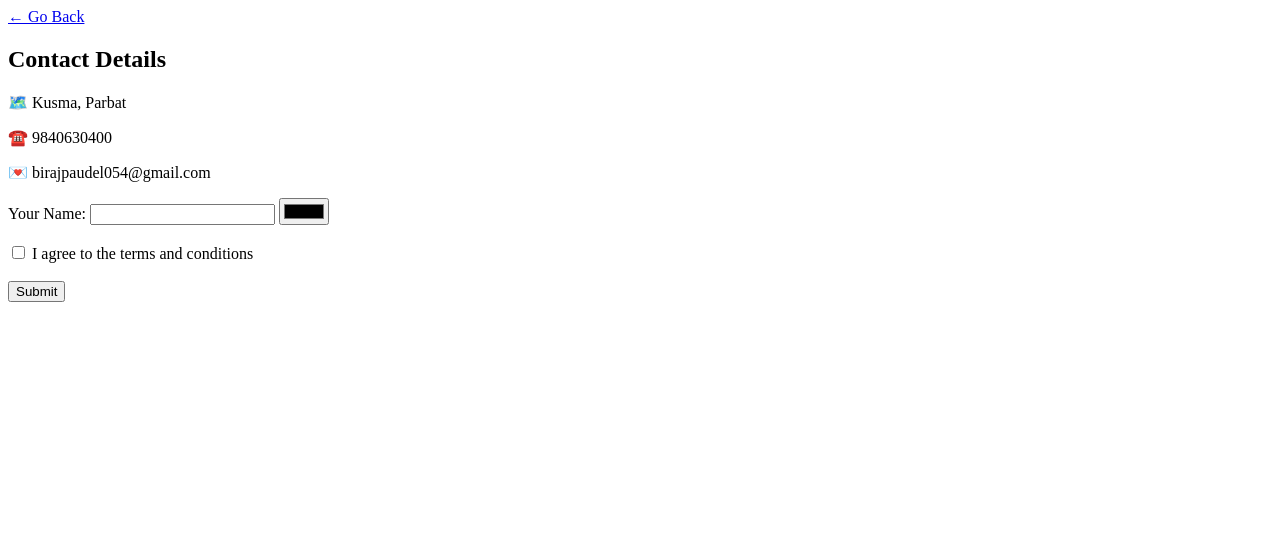
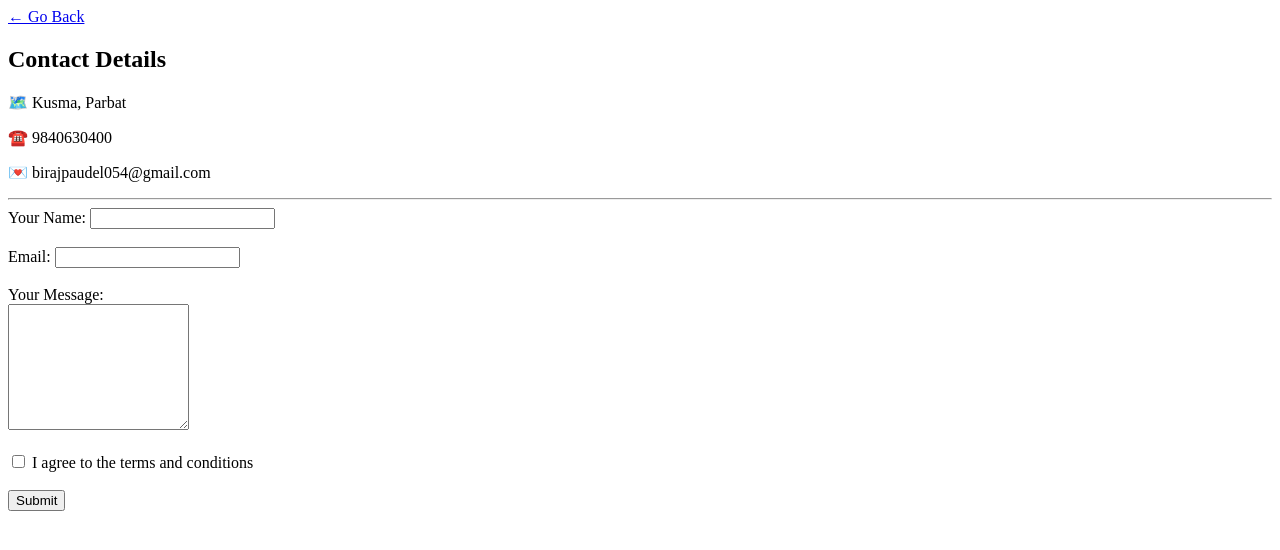
Before and after one commit to birazzzz/Personal, a plain HTML site: page contact.html in a window 1280 px wide. Drawn offline with Linux system fonts and the light colour scheme.

Commit message:
HTML complete

```diff
--- a/contact.html
+++ b/contact.html
@@ -10,14 +10,19 @@
         <p>🗺️ Kusma, Parbat</p>
         <p> ☎️ 9840630400</p>
         <p>💌 birajpaudel054@gmail.com</p>
-        <form>
+        <hr>
+        <form action="mailto:birajpaudel054@gmail.com" method="post" enctype="text/plain">
             <Label>Your Name:</Label>
-            <input type="password">
-            <input type="color"><br><br>
-            <input type="Checkbox">
-            <label>I agree to the terms and conditions</label>
+            <input type="Text"><br><br>
+            <Label>Email:</Label>
+            <input type="email"><br><br>
+            <Label>Your Message:</Label><br>
+            <textarea name="name" rows="8" column="80"></textarea><br><br>
+            <input type="checkbox">
+            <label>I agree to the terms and conditions</label><br><br>
+            <input type="submit">
+
             <br><br>
-            <input type="Submit"
         </form>
 </body>
 </html>
```
